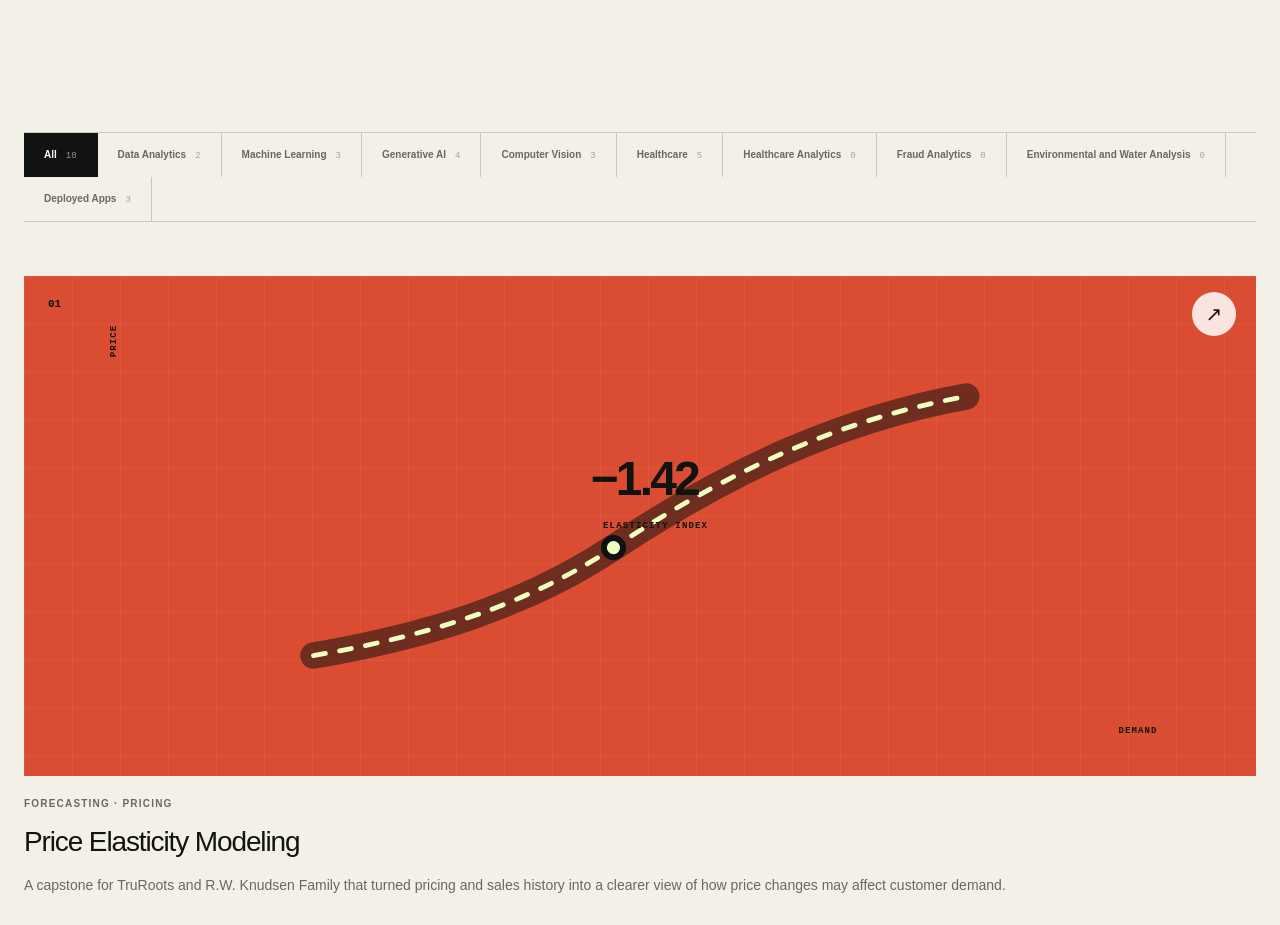
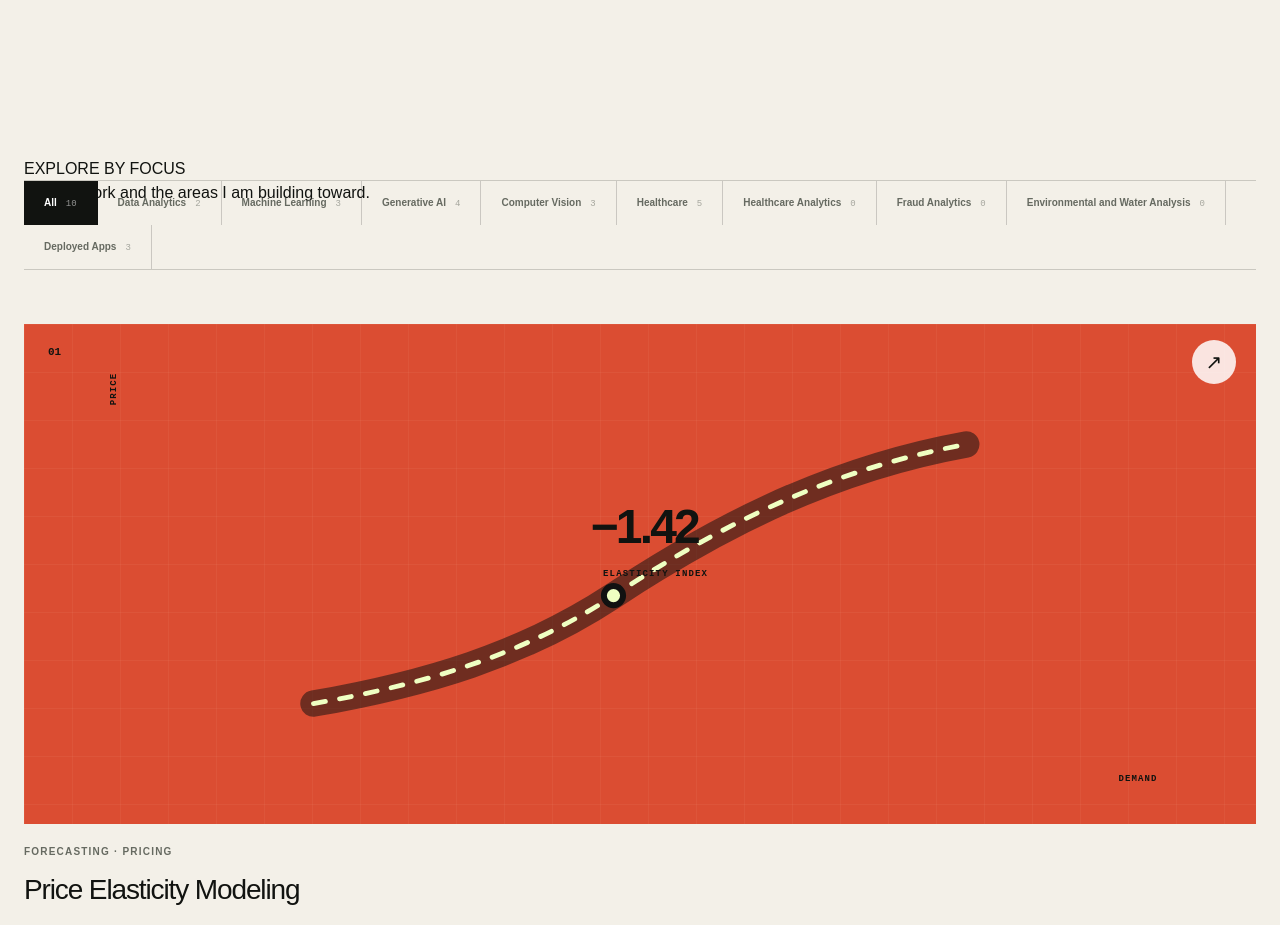
Before and after one commit to Boatengs/my-portfolio, a Next.js app: page / in a window 1280 px wide. Shown: the part 1180-2105 px from the top of the page. Built offline with nearby package versions, Linux system fonts and the light colour scheme.

Commit message:
Redesign selected-work category filters

```diff
--- a/app/project-grid.tsx
+++ b/app/project-grid.tsx
@@ -19,5 +19,5 @@ export function ProjectGrid(){
   const visible=active==="All"?projects:projects.filter(p=>p.filters.includes(active));
   const tilt=(e:React.MouseEvent<HTMLElement>)=>{const el=e.currentTarget,r=el.getBoundingClientRect(),px=e.clientX-r.left,py=e.clientY-r.top,x=px/r.width-.5,y=py/r.height-.5;el.style.setProperty("--rx",`${-y*7}deg`);el.style.setProperty("--ry",`${x*9}deg`);el.style.setProperty("--mx",`${px}px`);el.style.setProperty("--my",`${py}px`)};
   const reset=(e:React.MouseEvent<HTMLElement>)=>{e.currentTarget.style.setProperty("--rx","0deg");e.currentTarget.style.setProperty("--ry","0deg")};
-  return <><div className="project-filters" role="group" aria-label="Filter projects">{filters.map(f=><button key={f} type="button" className={active===f?"active":""} aria-pressed={active===f} onClick={()=>setActive(f)}>{f}<span>{f==="All"?projects.length:projects.filter(p=>p.filters.includes(f)).length}</span></button>)}</div><div className="project-grid" aria-live="polite">{visible.map((p,i)=><Link href={`/projects/${p.slug}`} key={p.slug} className={`project-card card-${projects.indexOf(p)+1} ${i===0?"wide":""}`} onMouseMove={tilt} onMouseLeave={reset}><div className={`project-visual ${p.accent}`}><div className="cursor-glow"/><span className="project-number">{p.index}</span>{p.image?<img className="demo-capture" src={p.image} alt={`${p.title} live Hugging Face interface`}/>:<><div className="visual-grid"/><ProjectArt slug={p.slug}/></>}<span className="visual-label">VIEW CASE STUDY</span><span className="open-mark">↗</span></div><div className="project-info"><p>{p.category}</p><h3>{p.title}<i className="project-arrow">↗</i></h3><span>{p.summary}</span></div></Link>)}</div>{visible.length===0&&<div className="project-empty"><span>COMING SOON</span><p>Projects in this area are being developed and will be added here.</p></div>}</>;
+  return <><div className="filter-heading"><span>EXPLORE BY FOCUS</span><p>Current work and the areas I am building toward.</p></div><div className="project-filters" role="group" aria-label="Filter projects">{filters.map(f=><button key={f} type="button" className={`${active===f?"active":""} ${f!=="All"&&projects.filter(p=>p.filters.includes(f)).length===0?"future":""}`} aria-pressed={active===f} onClick={()=>setActive(f)}>{f}<span>{f==="All"?projects.length:projects.filter(p=>p.filters.includes(f)).length}</span></button>)}</div><div className="project-grid" aria-live="polite">{visible.map((p,i)=><Link href={`/projects/${p.slug}`} key={p.slug} className={`project-card card-${projects.indexOf(p)+1} ${i===0?"wide":""}`} onMouseMove={tilt} onMouseLeave={reset}><div className={`project-visual ${p.accent}`}><div className="cursor-glow"/><span className="project-number">{p.index}</span>{p.image?<img className="demo-capture" src={p.image} alt={`${p.title} live Hugging Face interface`}/>:<><div className="visual-grid"/><ProjectArt slug={p.slug}/></>}<span className="visual-label">VIEW CASE STUDY</span><span className="open-mark">↗</span></div><div className="project-info"><p>{p.category}</p><h3>{p.title}<i className="project-arrow">↗</i></h3><span>{p.summary}</span></div></Link>)}</div>{visible.length===0&&<div className="project-empty"><span>COMING SOON</span><p>Projects in this area are being developed and will be added here.</p></div>}</>;
 }
```
